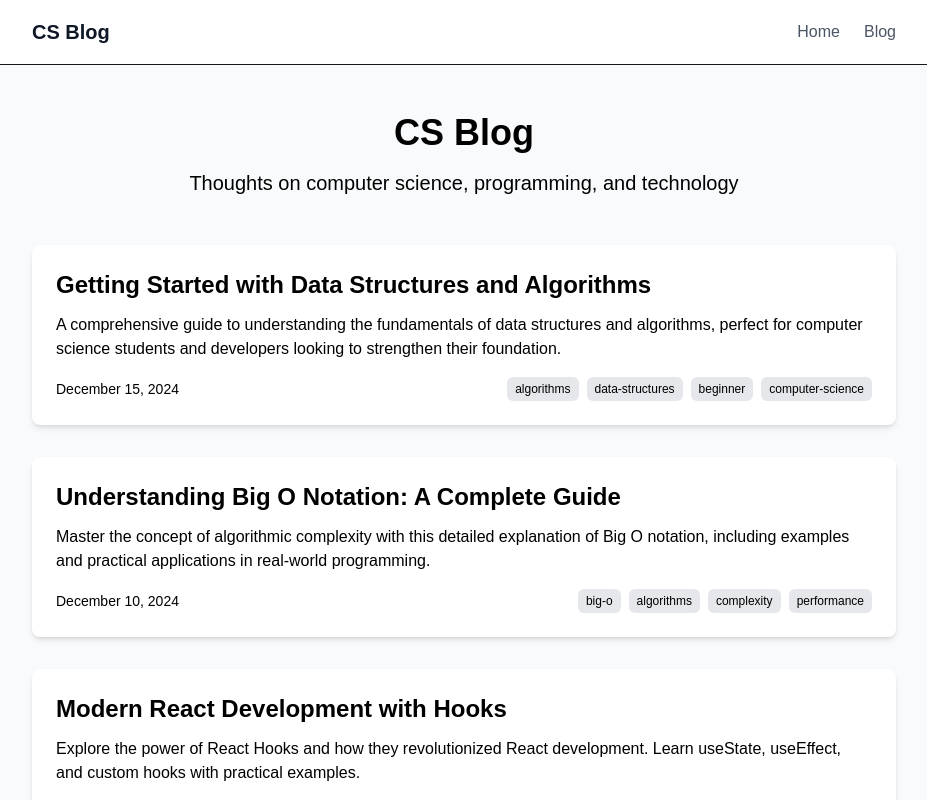
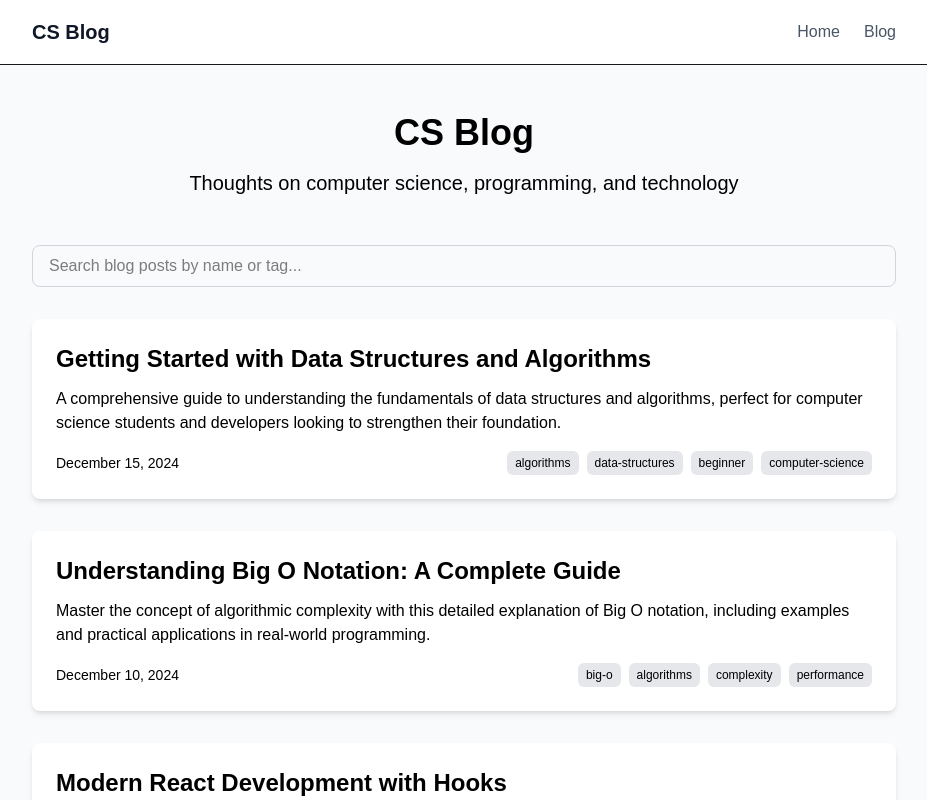
Before and after one commit to danielKinny/cs-blog, a Next.js app: page /blog in a window 1280 px wide. Shown: the top 800 px of the page, without its empty margins (176-1103 px from the left). Built offline with nearby package versions, Linux system fonts and the light colour scheme.

Commit message:
search engine

```diff
--- a/app/blog/page.tsx
+++ b/app/blog/page.tsx
@@ -1,9 +1,30 @@
+"use client";
 import Link from 'next/link';
+import { getAllPosts } from '@/lib/blog';
+import { useState, useEffect } from 'react';
 import { BlogPost } from '@/types/blog';
-import { getAllPosts } from '@/lib/blog';
 
-export default async function BlogPage() {
-  const posts = await getAllPosts();
+export default function BlogPage() {
+const [searchTerm, setSearchTerm] = useState('');
+const [posts, setPosts] = useState<BlogPost[]>([]);
+
+  useEffect(() => {
+    const fetchPosts = async () => {
+      const allPosts = await getAllPosts();
+      setPosts(allPosts);
+    };
+
+    fetchPosts();
+  }, []);
+
+  const filterPosts = (searchTerm: string) => {
+    if (!searchTerm) return posts;
+
+    return posts.filter(post =>
+      post.title.toLowerCase().includes(searchTerm.toLowerCase()) ||
+      post.tags.some(tag => tag.toLowerCase().includes(searchTerm.toLowerCase()))
+    );
+  }
 
   return (
     <div className="min-h-screen bg-gray-50">
@@ -17,8 +38,16 @@ export default async function BlogPage() {
           </p>
         </header>
 
+        <input
+          type="search"
+          value={searchTerm}
+          onChange = {(e) => setSearchTerm(e.target.value)}
+          placeholder="Search blog posts by name or tag..."
+          className="w-full text-black mx-auto mb-8 px-4 py-2 border border-gray-300 rounded-lg focus:outline-none focus:ring-2 focus:ring-blue-500"
+        />
+
         <div className="space-y-8">
-          {posts.map((post) => (
+          {filterPosts(searchTerm).map((post) => (
             <article
               key={post.slug}
               className="bg-white rounded-lg shadow-md p-6 hover:shadow-lg transition-shadow"
```
